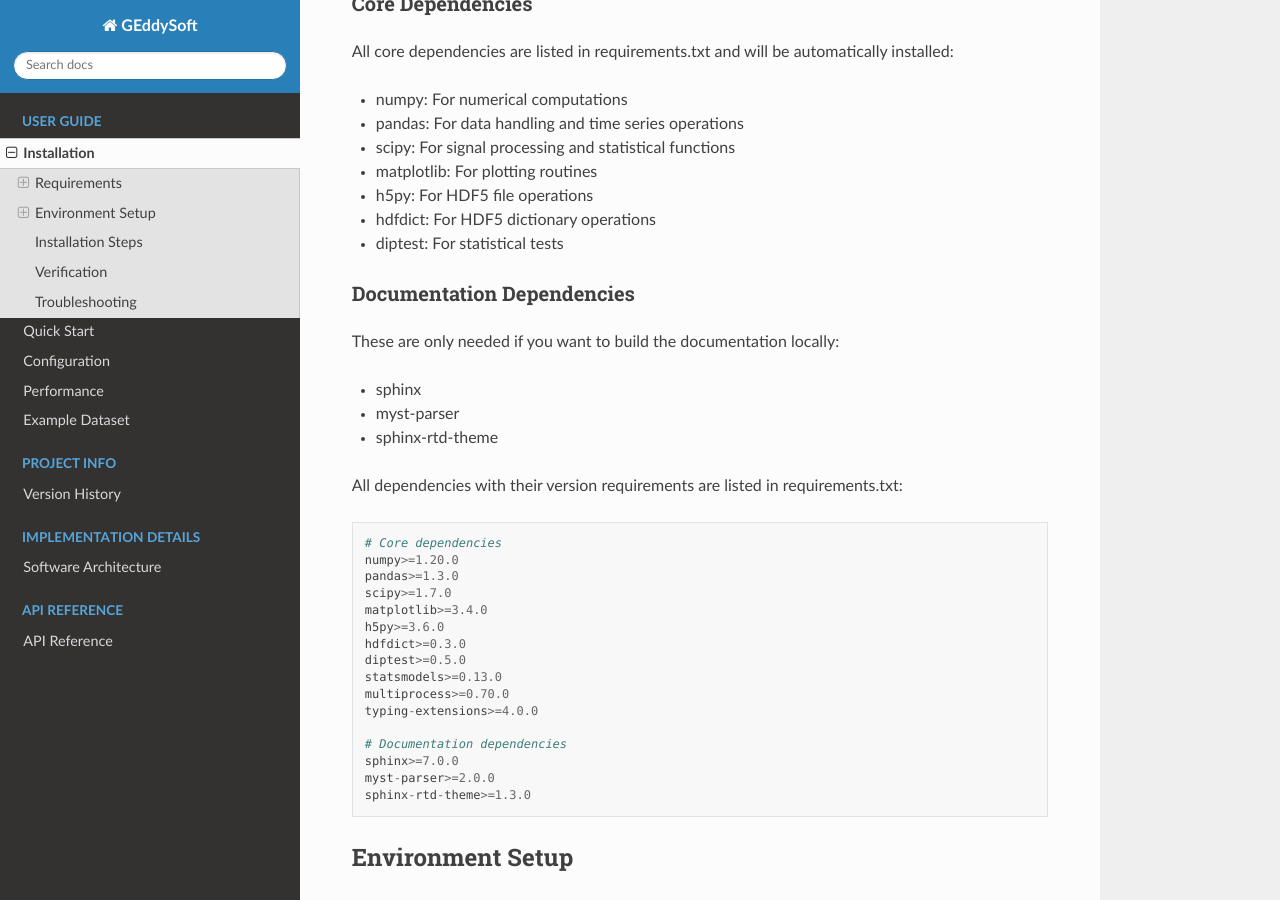
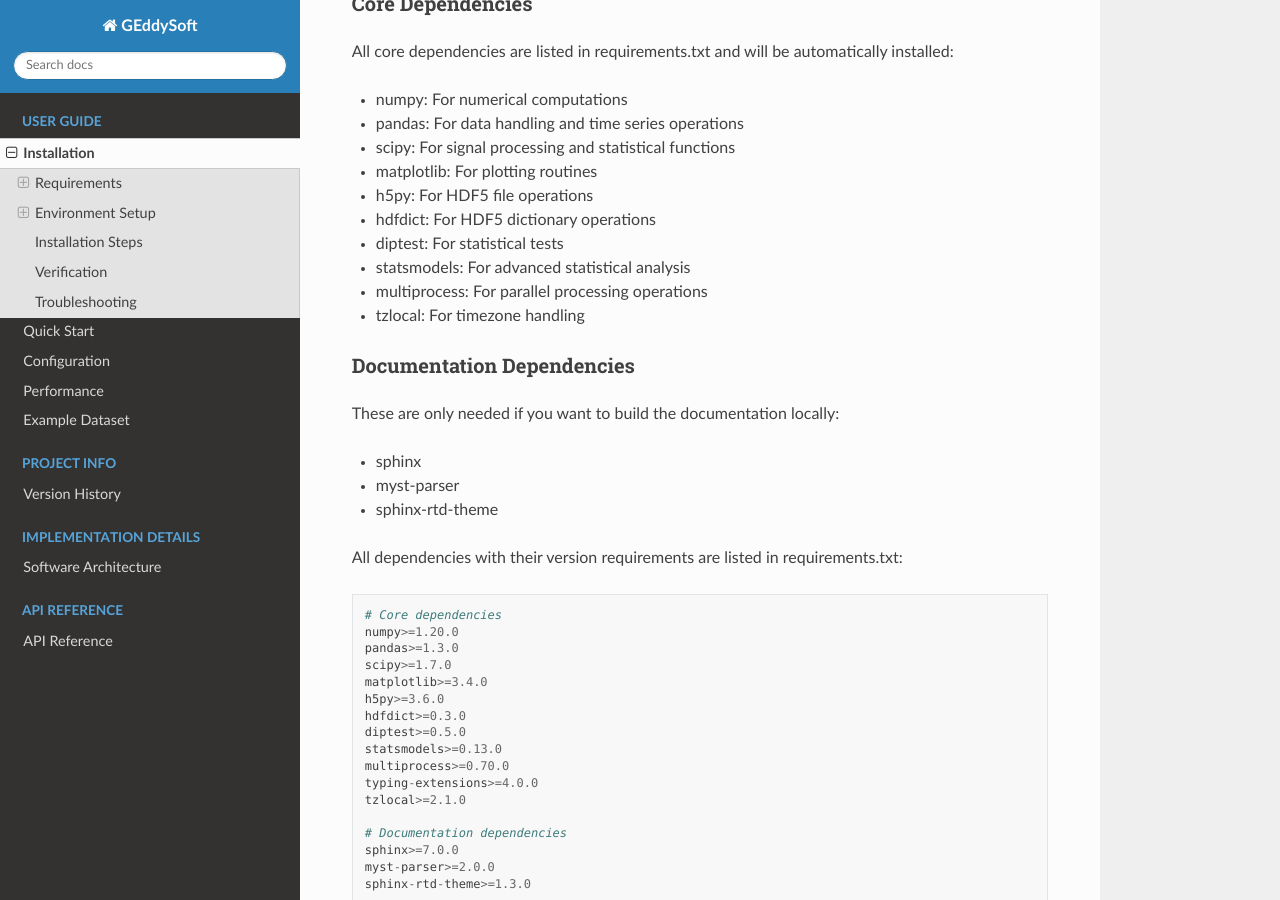
Before and after one commit to BernardHeinesch/GEddySoft, a Sphinx documentation site: the page built from docs/source/user_guide/installation.md, in a window 1280 px wide and 900 px high, scrolled down 274 px. Built offline with Sphinx 7.4.7 and the Read the Docs theme 3.1.0, drawn with Linux system fonts in a browser that asks for light colours; pages that are not in the unit, such as notebooks, are missing from menus.

```diff
--- a/docs/source/user_guide/installation.md
+++ b/docs/source/user_guide/installation.md
@@ -13,6 +13,9 @@ All core dependencies are listed in requirements.txt and will be automatically i
 - h5py: For HDF5 file operations
 - hdfdict: For HDF5 dictionary operations
 - diptest: For statistical tests
+- statsmodels: For advanced statistical analysis
+- multiprocess: For parallel processing operations
+- tzlocal: For timezone handling
 
 ### Documentation Dependencies
 These are only needed if you want to build the documentation locally:
--- a/requirements.txt
+++ b/requirements.txt
@@ -9,6 +9,7 @@ diptest>=0.5.0
 statsmodels>=0.13.0
 multiprocess>=0.70.0
 typing-extensions>=4.0.0
+tzlocal>=2.1.0
 
 # Documentation dependencies
 sphinx>=7.0.0
```
Also changed, not shown: docs/source/user_guide/running_example.md (+1 -1 lines).
